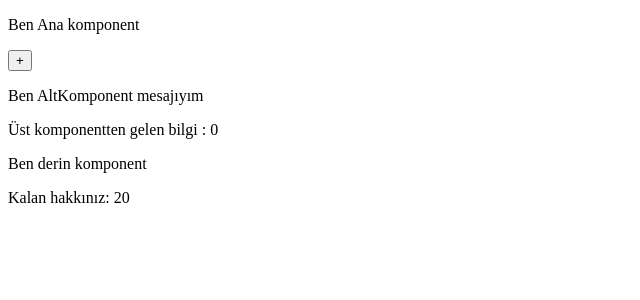
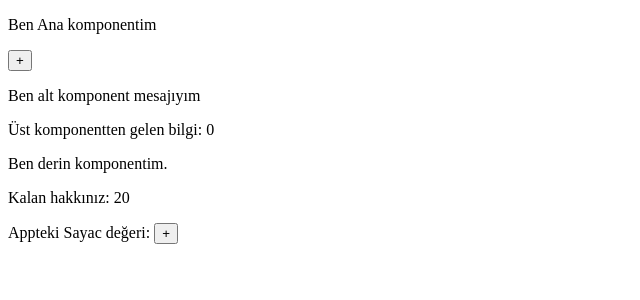
Before and after one commit to emrbalc1/hafta-10, a React (Create React App) app: page / in a window 1280 px wide. Shown: the top 300 px of the page, without its empty margins (0-640 px from the left). Built offline with nearby package versions, Linux system fonts and the light colour scheme.

Commit message:
Bu bozuldu değiştirilicek

```diff
--- a/src/AltKomponent.jsx
+++ b/src/AltKomponent.jsx
@@ -1,14 +1,12 @@
 import DerinKomponent from "./DerinKomponent"
 
-const AltKomponent = ({bilgi})=> {
+const AltKomponent = ({bilgi})=>{
 
-
-    return(
+    return (
         <>
-            <p>Ben AltKomponent mesajıyım</p>
-            <p>Üst komponentten gelen bilgi : {bilgi} </p>
-
-            <DerinKomponent bilgi={bilgi} />
+            <p>Ben alt komponent mesajıyım</p>
+            <p>Üst komponentten gelen bilgi: {bilgi}</p>
+            <DerinKomponent />
         </>
     )
 }
--- a/src/App.js
+++ b/src/App.js
@@ -1,18 +1,20 @@
 import { useState } from "react"
-import AltKomponent from "./AltKomponent"
+import AltKomponent from "./AltKomponent";
+import SayacKapsam from "./SayacKapsam";
 
-const App = ()=> {
-    const [sayac, sayacGuncelle] = useState(0)
+function App() {
+  const [sayac, sayacGuncelle] = useState(0)
 
+  return (
+    <>
+      <SayacKapsam.Provider value={sayac}>
+        <p>Ben Ana komponentim</p>
+        <button onClick={()=>{sayacGuncelle(eski=>eski+1)}}>+</button>
 
-    return (
-        <>
-            <p>Ben Ana komponent</p>
-            <button onClick={()=> {sayacGuncelle(eski=>eski+1)}}>+</button>
-
-            <AltKomponent bilgi={sayac} />
-        </>
-    )
+        <AltKomponent bilgi={sayac} />
+      </SayacKapsam.Provider>
+    </>
+  );
 }
 
-export default App
+export default App;
--- a/src/DerinKomponent.jsx
+++ b/src/DerinKomponent.jsx
@@ -1,9 +1,15 @@
-const DerinKomponent = ({bilgi})=> {
+import { useContext } from "react"
+import SayacKapsam from "./SayacKapsam"
+import GizliKomponent from "./GizliKomponent"
+
+const DerinKomponent = ()=>{
+    const sayac = useContext(SayacKapsam)
 
     return (
         <>
-            <p>Ben derin komponent</p>
-            <p>Kalan hakkınız: {20 - bilgi}</p>
+            <p>Ben derin komponentim.</p>
+            <p>Kalan hakkınız: {20-sayac}</p>
+            <GizliKomponent />
         </>
     )
 }
--- /dev/null
+++ b/src/GizliKomponent.jsx
@@ -0,0 +1,15 @@
+import { useContext } from "react"
+import SayacKapsam from "./SayacKapsam"
+
+const GizliKomponent = ()=>{
+    const {sayac, sayacGuncelle} = useContext(SayacKapsam)
+
+    return (
+        <>
+            Appteki Sayac değeri: {sayac}
+            <button onClick={()=>{sayacGuncelle(eski=>eski+1)}}>+</button>
+        </>
+    )
+}
+
+export default GizliKomponent
--- /dev/null
+++ b/src/SayacKapsam.js
@@ -0,0 +1,5 @@
+import { createContext } from "react";
+
+const SayacKapsam = createContext()
+
+export default SayacKapsam
```
